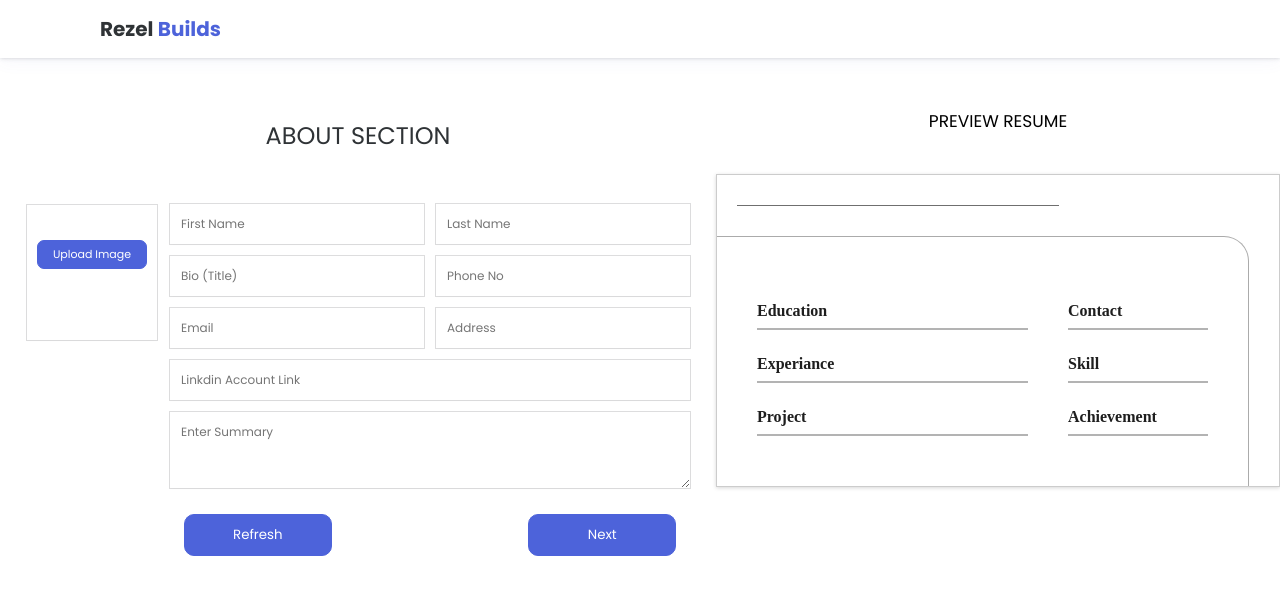
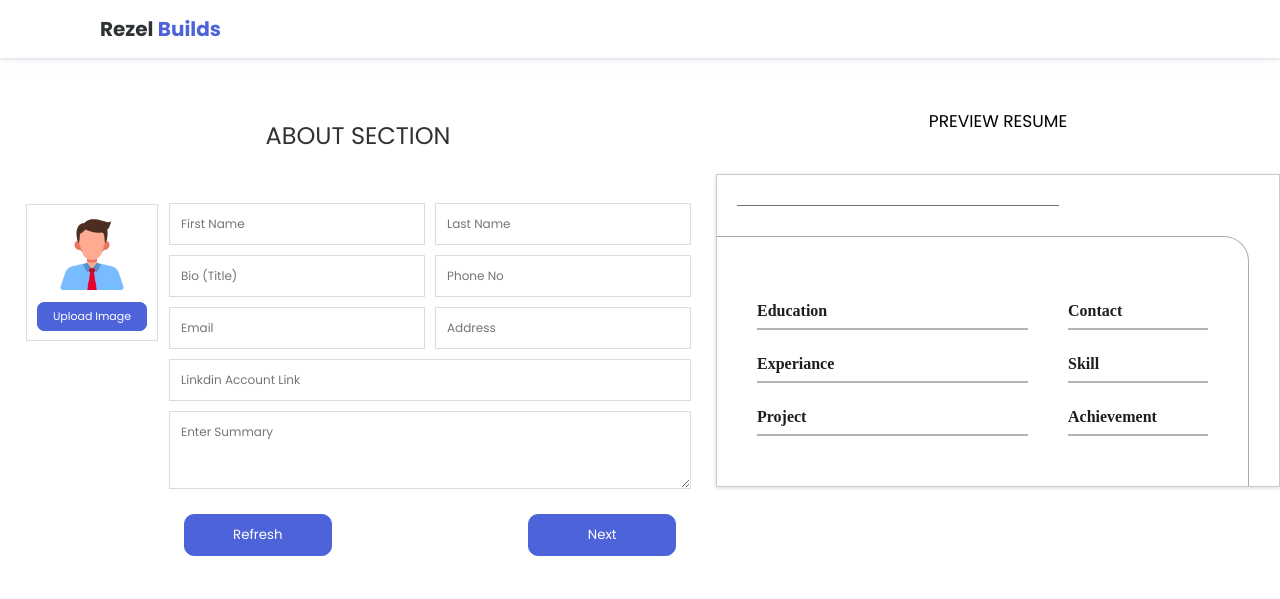
Before and after one commit to Vivekmakwan05/CV-MAaster, a plain HTML site: page template2.html in a window 1280 px wide. Drawn offline with nearby package versions, Linux system fonts and the light colour scheme; the site is published under a folder, as on GitHub Pages, so addresses that start at the root find nothing; no server answers; a web font is replaced by a local one.

Commit message:
Update template2.html

```diff
--- a/template2.html
+++ b/template2.html
@@ -30,7 +30,7 @@
                         <h2>About Section</h2>
                         <div class="about-cont">
                             <div class="card">
-                                <img src="/images/User-Profile-PNG.png" alt="">
+                                <img src="images/User-Profile-PNG.png" alt="">
                                 <label for="inp-file">Upload Image</label>
                                 <input type="file" id="inp-file" accept="image/**">
                             </div>
```
